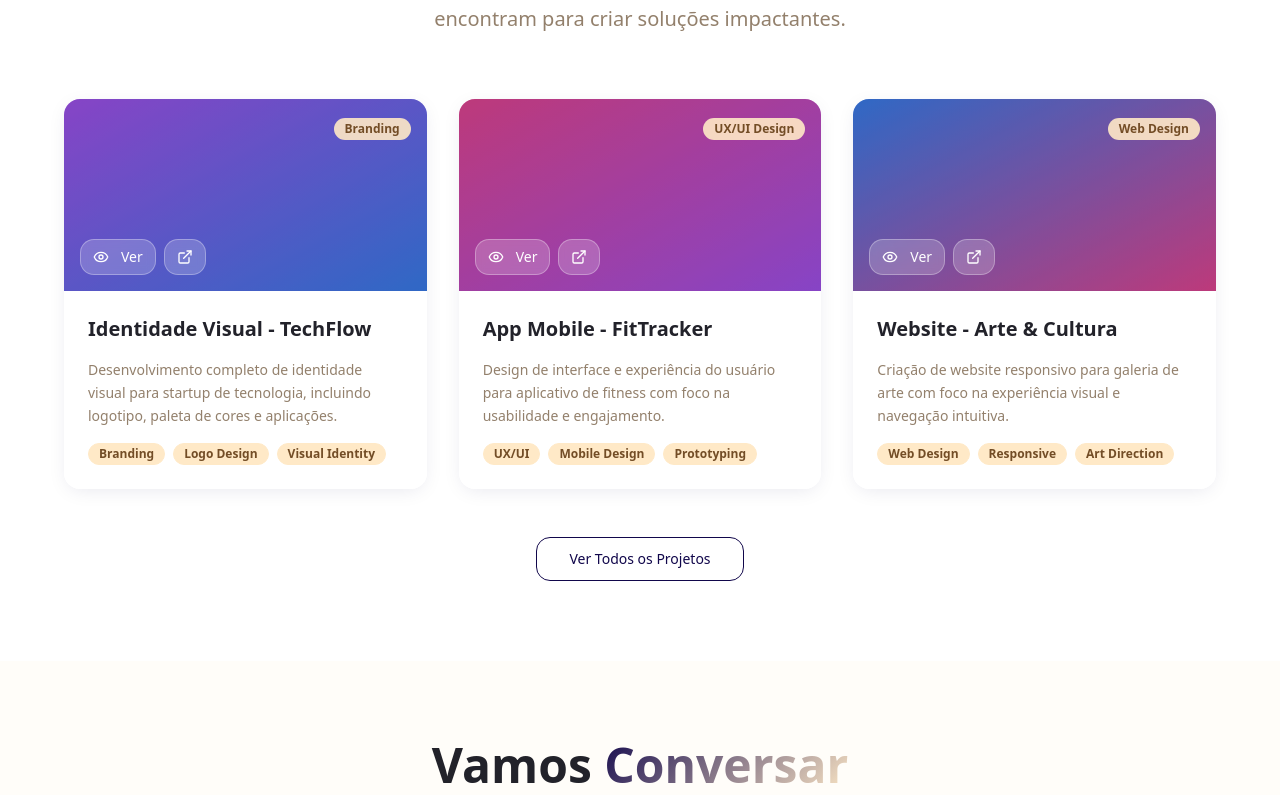
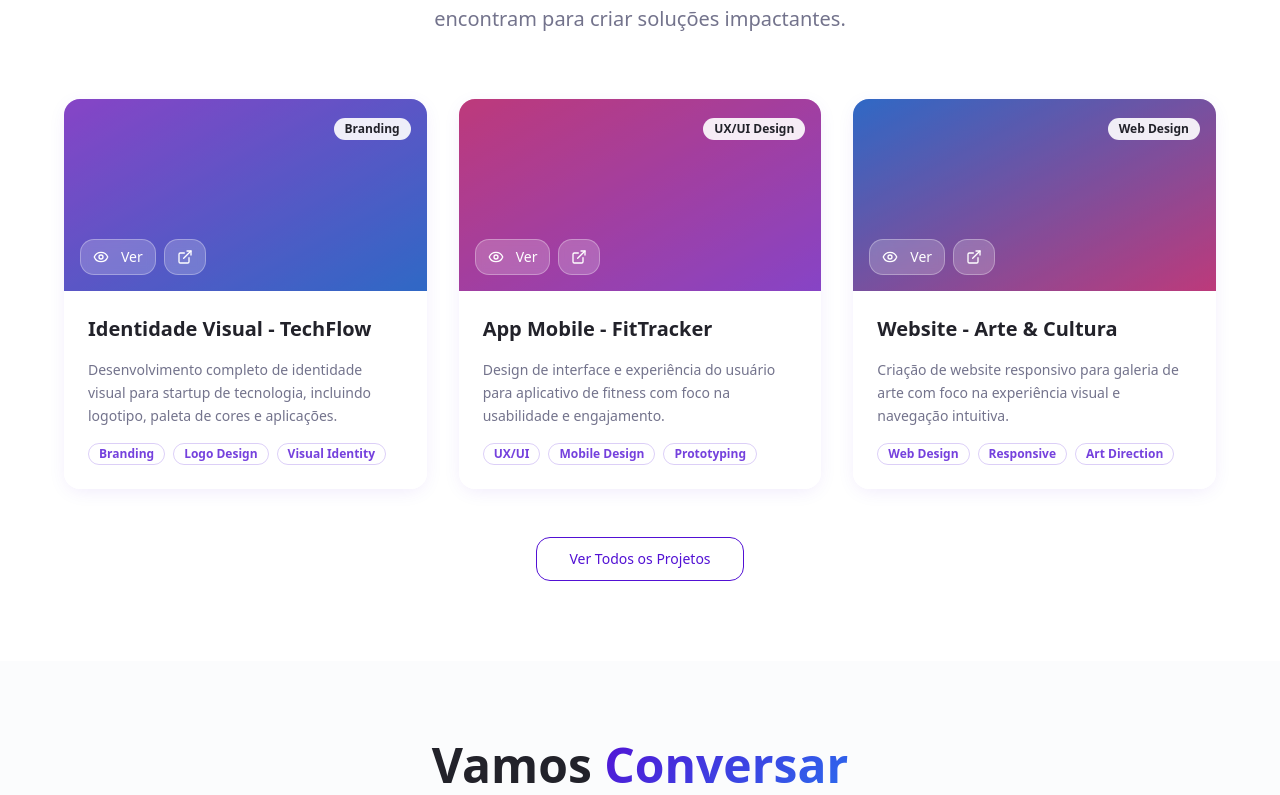
Before and after one commit to gabrieladutra029-portif/gabriela-dutra-creative-showcase, a React (Vite) app: page / in a window 1280 px wide. Shown: the part 1945-2740 px from the top of the page. Built offline with nearby package versions, Linux system fonts and the light colour scheme.

Commit message:
Reverted to commit f12bae69caa9e94df718572b8f64af34701eaf64

```diff
--- a/src/components/Contact.tsx
+++ b/src/components/Contact.tsx
@@ -61,7 +61,7 @@ const Contact = () => {
                       </label>
                       <Input
                         placeholder="Seu nome completo"
-                        className="border-border/50 focus:border-skills-orange focus:ring-skills-orange/20 transition-smooth"
+                        className="border-border/50 focus:border-primary transition-smooth"
                       />
                     </div>
                     <div>
@@ -71,7 +71,7 @@ const Contact = () => {
                       <Input
                         type="email"
                         placeholder="seu.email@exemplo.com"
-                        className="border-border/50 focus:border-skills-orange focus:ring-skills-orange/20 transition-smooth"
+                        className="border-border/50 focus:border-primary transition-smooth"
                       />
                     </div>
                   </div>
@@ -82,7 +82,7 @@ const Contact = () => {
                     </label>
                     <Input
                       placeholder="Sobre o que você gostaria de falar?"
-                      className="border-border/50 focus:border-skills-orange focus:ring-skills-orange/20 transition-smooth"
+                      className="border-border/50 focus:border-primary transition-smooth"
                     />
                   </div>
 
@@ -93,7 +93,7 @@ const Contact = () => {
                     <Textarea
                       placeholder="Conte-me mais sobre seu projeto..."
                       rows={5}
-                      className="border-border/50 focus:border-skills-orange focus:ring-skills-orange/20 transition-smooth resize-none"
+                      className="border-border/50 focus:border-primary transition-smooth resize-none"
                     />
                   </div>
 
@@ -119,8 +119,8 @@ const Contact = () => {
                   <Card key={index} className="shadow-soft border-0 bg-white/80 backdrop-blur-sm hover:shadow-medium transition-smooth">
                     <CardContent className="p-6">
                       <div className="flex items-center space-x-4">
-                        <div className="w-12 h-12 bg-gradient-orange rounded-full flex items-center justify-center">
-                          <item.icon className="h-6 w-6 text-skills-orange-foreground" />
+                        <div className="w-12 h-12 bg-gradient-primary rounded-full flex items-center justify-center">
+                          <item.icon className="h-6 w-6 text-white" />
                         </div>
                         <div>
                           <h4 className="font-semibold text-foreground">{item.title}</h4>
--- a/src/components/Projects.tsx
+++ b/src/components/Projects.tsx
@@ -54,7 +54,7 @@ const Projects = () => {
                 <div className={`h-48 bg-gradient-to-br ${project.color} relative overflow-hidden`}>
                   <div className="absolute inset-0 bg-black/20 group-hover:bg-black/10 transition-smooth"></div>
                   <div className="absolute top-4 right-4">
-                    <Badge variant="secondary" className="bg-skills-orange/90 text-skills-orange-foreground">
+                    <Badge variant="secondary" className="bg-white/90 text-foreground">
                       {project.category}
                     </Badge>
                   </div>
@@ -91,7 +91,7 @@ const Projects = () => {
                       <Badge
                         key={index}
                         variant="outline"
-                        className="text-xs bg-skills-orange text-skills-orange-foreground border-skills-orange hover:bg-skills-orange/80 transition-smooth"
+                        className="text-xs border-primary/20 text-primary/80 hover:bg-primary/10 transition-smooth"
                       >
                         {tag}
                       </Badge>
--- a/src/index.css
+++ b/src/index.css
@@ -6,7 +6,7 @@
 
 @layer base {
   :root {
-    /* Creative color palette - Indigo/Orange scheme */
+    /* Creative color palette - Purple/Blue/Pink gradients */
     --background: 0 0% 100%;
     --foreground: 240 10% 15%;
 
@@ -16,23 +16,23 @@
     --popover: 0 0% 100%;
     --popover-foreground: 240 10% 15%;
 
-    /* Creative primary - Dark indigo */
-    --primary: 249 84% 16%;
+    /* Creative primary - Deep purple */
+    --primary: 260 85% 45%;
     --primary-foreground: 0 0% 100%;
-    --primary-light: 249 84% 35%;
-    --primary-dark: 249 84% 8%;
+    --primary-light: 260 85% 65%;
+    --primary-dark: 260 85% 25%;
 
-    /* Creative secondary - Light orange */
-    --secondary: 37 100% 96%;
-    --secondary-foreground: 30 50% 30%;
+    /* Creative secondary - Soft blue */
+    --secondary: 220 40% 96%;
+    --secondary-foreground: 240 10% 15%;
 
-    --muted: 37 20% 96%;
-    --muted-foreground: 30 15% 50%;
+    --muted: 220 20% 96%;
+    --muted-foreground: 240 10% 50%;
 
-    /* Creative accent - Light orange */
-    --accent: 37 100% 89%;
-    --accent-foreground: 30 50% 30%;
-    --accent-light: 37 100% 95%;
+    /* Creative accent - Vibrant pink */
+    --accent: 320 85% 65%;
+    --accent-foreground: 0 0% 100%;
+    --accent-light: 320 85% 85%;
 
     /* Skills orange - Light orange for buttons */
     --skills-orange: 37 100% 89%;
@@ -41,23 +41,22 @@
     --destructive: 0 84% 60%;
     --destructive-foreground: 0 0% 100%;
 
-    --border: 249 20% 90%;
-    --input: 249 20% 90%;
-    --ring: 249 84% 16%;
+    --border: 220 20% 90%;
+    --input: 220 20% 90%;
+    --ring: 260 85% 45%;
 
     --radius: 1rem;
 
     /* Creative gradients */
-    --gradient-primary: linear-gradient(135deg, hsl(249, 84%, 16%), hsl(37, 100%, 89%));
-    --gradient-secondary: linear-gradient(135deg, hsl(37, 100%, 89%), hsl(249, 84%, 35%));
-    --gradient-accent: linear-gradient(135deg, hsl(249, 84%, 16%), hsl(37, 100%, 89%));
-    --gradient-hero: linear-gradient(135deg, hsl(249, 84%, 16%) 0%, hsl(37, 100%, 89%) 50%, hsl(249, 84%, 35%) 100%);
-    --gradient-orange: linear-gradient(135deg, hsl(37, 100%, 89%), hsl(45, 100%, 85%));
+    --gradient-primary: linear-gradient(135deg, hsl(260, 85%, 45%), hsl(220, 85%, 55%));
+    --gradient-secondary: linear-gradient(135deg, hsl(320, 85%, 65%), hsl(260, 85%, 65%));
+    --gradient-accent: linear-gradient(135deg, hsl(220, 85%, 55%), hsl(320, 85%, 65%));
+    --gradient-hero: linear-gradient(135deg, hsl(260, 85%, 45%) 0%, hsl(220, 85%, 55%) 50%, hsl(320, 85%, 65%) 100%);
 
     /* Elegant shadows */
-    --shadow-soft: 0 4px 20px -4px hsl(249, 84%, 16%, 0.1);
-    --shadow-medium: 0 8px 30px -6px hsl(249, 84%, 16%, 0.15);
-    --shadow-strong: 0 12px 40px -8px hsl(249, 84%, 16%, 0.2);
+    --shadow-soft: 0 4px 20px -4px hsl(260, 85%, 45%, 0.1);
+    --shadow-medium: 0 8px 30px -6px hsl(260, 85%, 45%, 0.15);
+    --shadow-strong: 0 12px 40px -8px hsl(260, 85%, 45%, 0.2);
 
     /* Smooth transitions */
     --transition-smooth: all 0.3s cubic-bezier(0.4, 0, 0.2, 1);
@@ -147,10 +146,6 @@
     background: var(--gradient-hero);
   }
 
-  .bg-gradient-orange {
-    background: var(--gradient-orange);
-  }
-
   /* Creative shadows */
   .shadow-soft {
     box-shadow: var(--shadow-soft);
```
